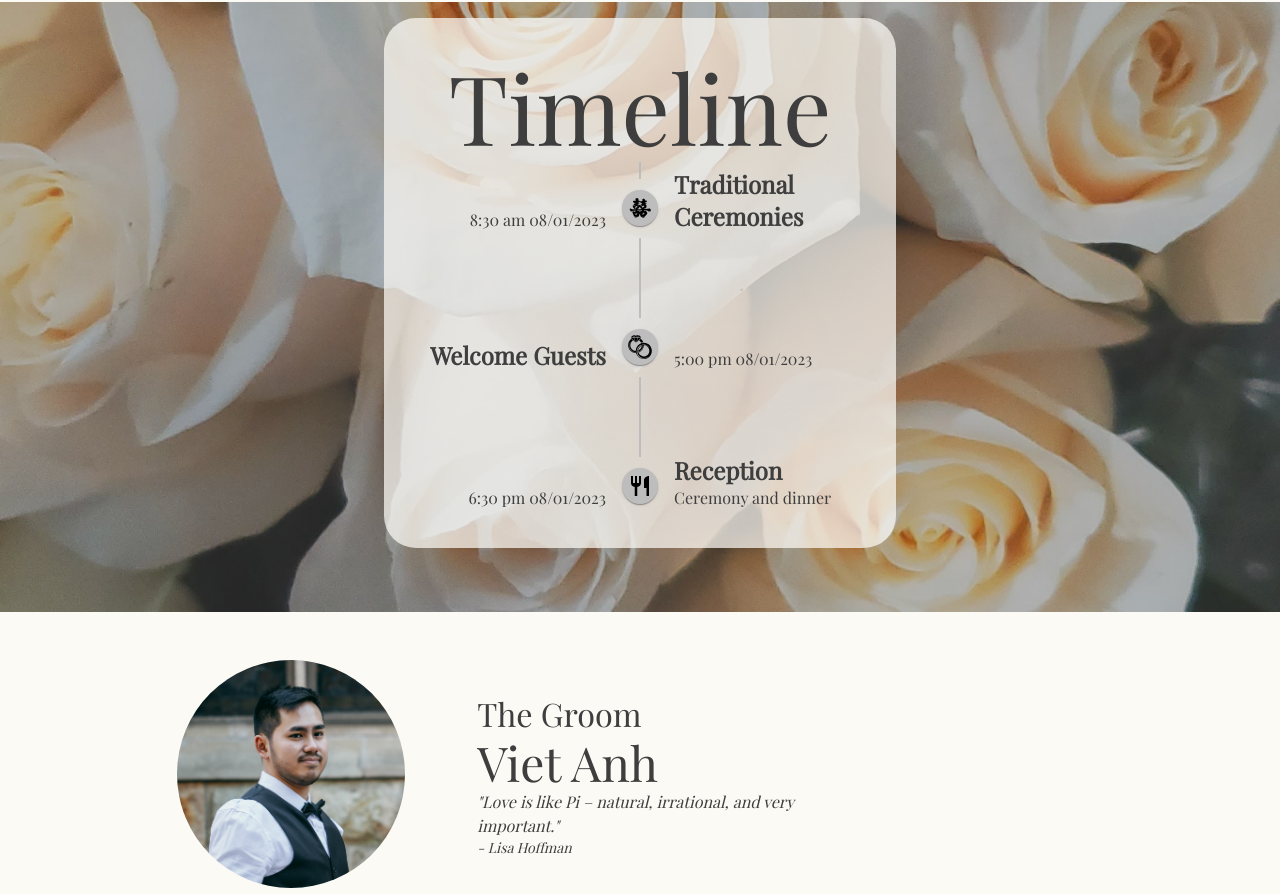
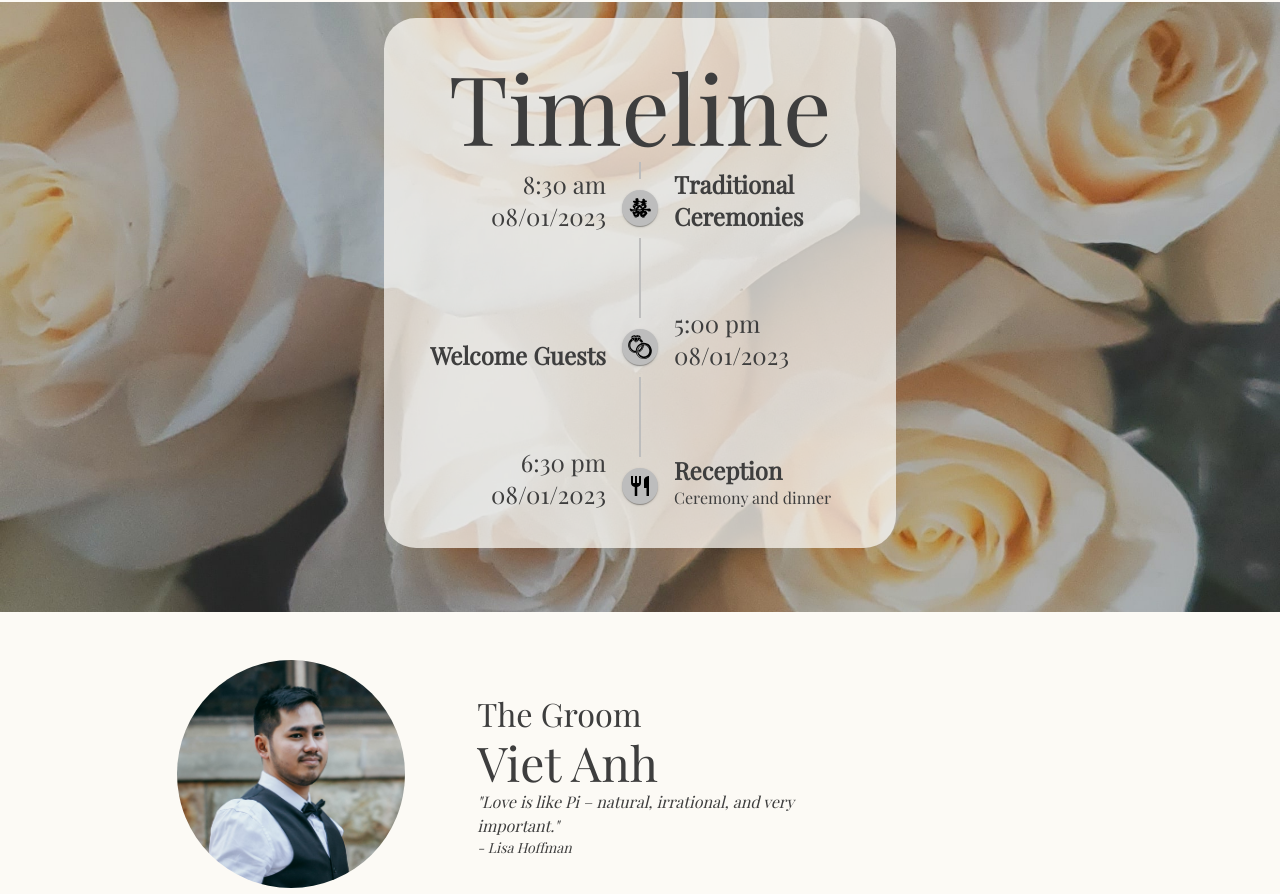
Before and after one commit to james-nair/wedding, a Next.js app: page / in a window 1280 px wide. Shown: the part 2747-3641 px from the top of the page. Built offline with nearby package versions, Linux system fonts and the light colour scheme; no server answers; a web font is replaced by a local one.

Commit message:
make timeline text a bit bigger

```diff
--- a/components/CustomTimeline.tsx
+++ b/components/CustomTimeline.tsx
@@ -39,7 +39,7 @@ export const CustomTimeline = (props: Props) => {
           <TimelineOppositeContent
             sx={{ m: "auto 0 0" }}
             {...(isEven(i) && { align: "right" })}
-            variant="body1"
+            variant="h5"
 
             // sx={{ display: "flex", alignItems: "flex-end" }}
           >
```
